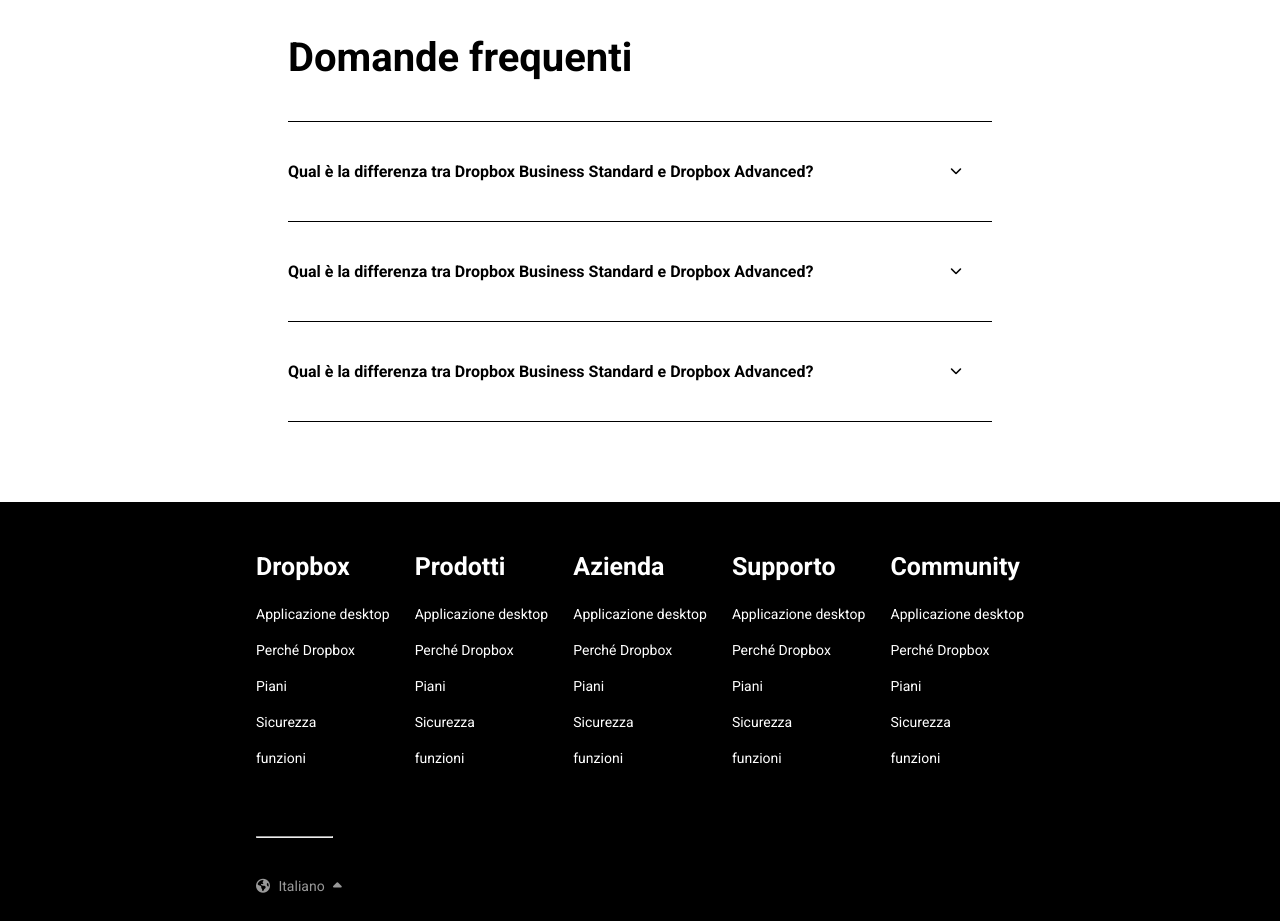
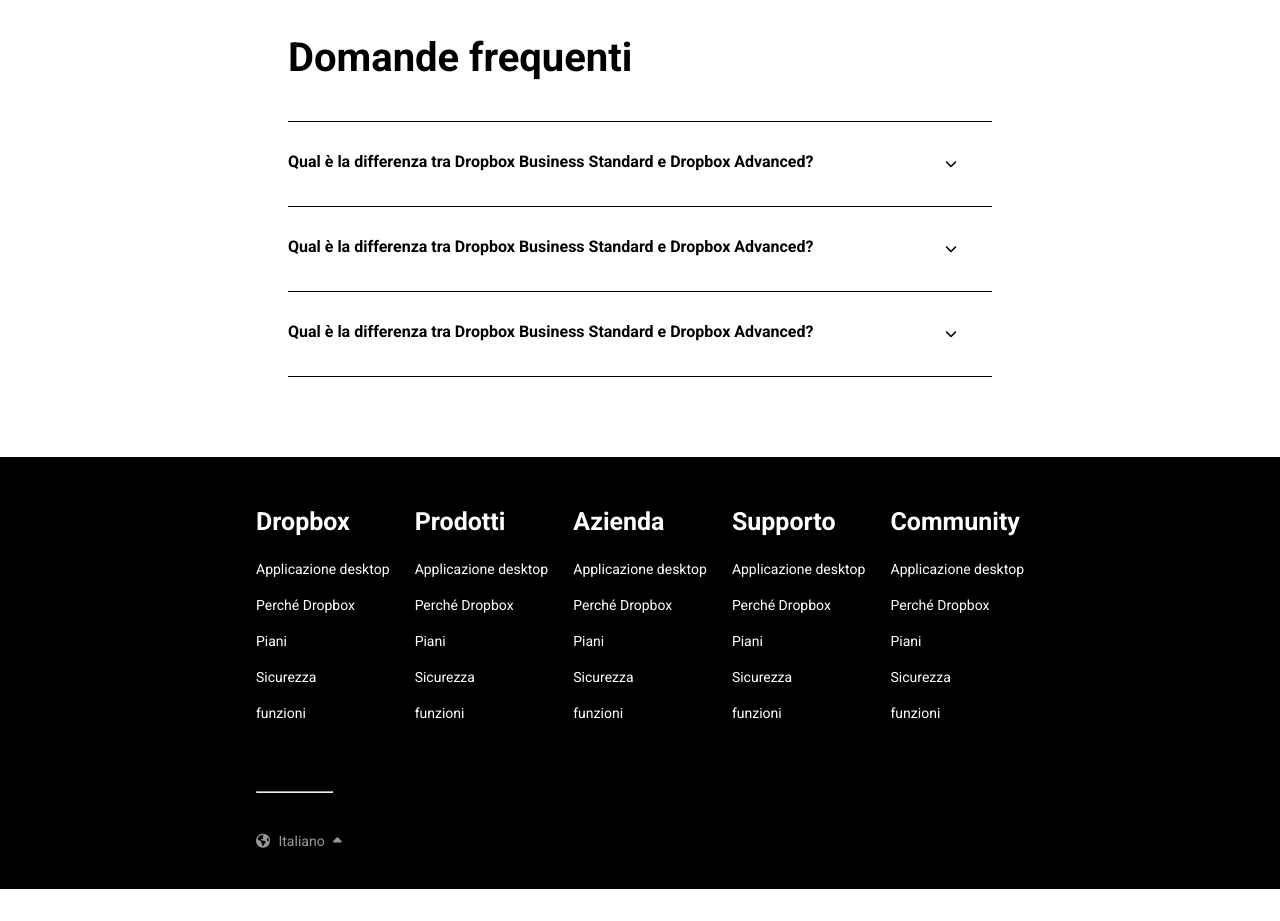
Before and after one commit to broyettore/htmlcss-dropbox, a plain HTML site: page index.html in a window 1280 px wide. Shown: the part 5500-6421 px from the top of the page. After the commit the page ends 6389 px from the top, so only its background shows below. Drawn offline with Linux system fonts and the light colour scheme.

Commit message:
faq corrections

```diff
--- a/assets/css/style.css
+++ b/assets/css/style.css
@@ -475,8 +475,7 @@ main section:nth-of-type(1n+1) {
 }
 
 .section-seven .faq {
-    justify-content: space-between;
-    padding: 40px 0;
+    padding: 30px 0;
     border-bottom: 1px solid #000;
 }
 
@@ -484,16 +483,24 @@ main section:nth-of-type(1n+1) {
     border-top: 1px solid #000;
 }
 
-.section-seven .faq h4 {
+.section-seven .faq-top {
+    justify-content: space-between;
+}
+
+.section-seven .faq-top h4,
+.section-seven .faq .text-pop {
     font-size: 1.6rem;
 }
 
-.section-seven .faq button  {
+.section-seven .faq-top button {
     font-size: 1.2rem;
     margin-right: 30px;
     border: 0;
+    padding: 5px;
     background-color: transparent;
 }
+
+
 /*************** FOOTER *****************/
 
 footer {
--- a/index.html
+++ b/index.html
@@ -408,25 +408,31 @@
         <!--  Section 7 -->
         <section class="section-seven ctn-mid">
             <h2>Domande frequenti</h2>
-            <div class="faq row">
+            <div class="faq">
+                <div class="faq-top row">
                     <h4>Qual è la differenza tra Dropbox Business Standard e Dropbox Advanced?</h4>
-                <button>
+                    <button class="btn-pop">
                         <i class="fa-solid fa-chevron-down"></i>
                     </button>
                 </div>
             </div>
-            <div class="faq row">
+            </div>
+            <div class="faq">
+                <div class="faq-top row">
                     <h4>Qual è la differenza tra Dropbox Business Standard e Dropbox Advanced?</h4>
-                <button>
+                    <button class="btn-pop">
                         <i class="fa-solid fa-chevron-down"></i>
                     </button>
                 </div>
             </div>
-            <div class="faq row">
+            </div>
+            <div class="faq">
+                <div class="faq-top row">
                     <h4>Qual è la differenza tra Dropbox Business Standard e Dropbox Advanced?</h4>
-                <button>
+                    <button class="btn-pop">
                         <i class="fa-solid fa-chevron-down"></i>
                     </button>
+                </div>
             </div>
         </section>
         <!--  /Section 7 -->
@@ -498,5 +504,7 @@
     </footer>
     <!-- /footer  -->
 
+    <script src="assets/js/main.js"></script>
+
 </body>
 </html>
```
Lines whose indentation alone changed are shown as unchanged.
